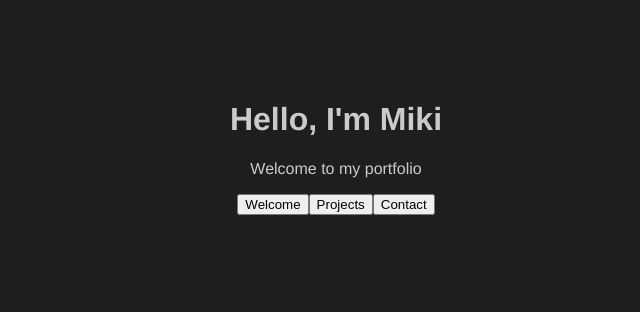
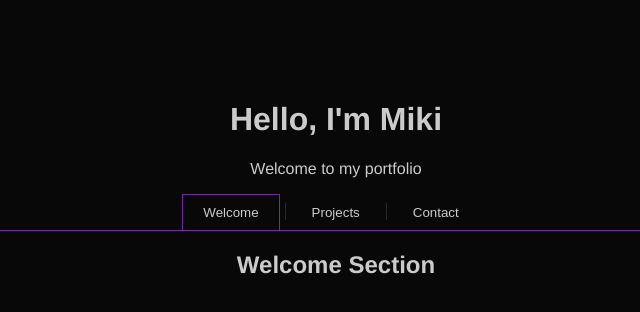
Before and after one commit to lordpiki/Portfolio-Site, a Vue app: page / in a window 1280 px wide. Shown: the top 312 px of the page, without its empty margins (304-944 px from the left). Built offline with nearby package versions, Linux system fonts and the light colour scheme.

Commit message:
Created tabs that work normally

```diff
--- a/src/components/PageIndex.vue
+++ b/src/components/PageIndex.vue
@@ -6,14 +6,41 @@
         <p>Welcome to my portfolio</p>
       </div>
 
+      <!-- Navigation Bar -->
       <div class="navigation-bar">
-        <button @click="scrollToSection('welcome')">Welcome</button>
-        <button @click="scrollToSection('projects')">Projects</button>
-        <button @click="scrollToSection('contact')">Contact</button>
+        <div class="button-container">
+          <button :class="{ 'selected': currentSection === 'welcome' }" @click="showSection('welcome')">Welcome</button>
+        </div >
+        <div class="button-container">
+          <button :class="{ 'selected': currentSection === 'projects' }" @click="showSection('projects')">Projects</button>
+        </div>
+        <div class="button-container">
+          <button :class="{ 'selected': currentSection === 'contact' }" @click="showSection('contact')">Contact</button>
+        </div>
       </div>
 
+      <!-- Content Sections -->
+      <div v-if="currentSection === 'welcome'" id="welcome">
+        <h2>Welcome Section</h2>
+        <!-- Add your welcome content here -->
+      </div>
 
+      <div v-if="currentSection === 'projects'" id="projects">
+        <!-- Projects Showcase -->
+        <div class="projects">
+          <div v-for="project in projects" :key="project.id" class="project-card">
+            <h3>{{ project.name }}</h3>
+            <p>{{ project.description }}</p>
+            <!-- Add more project details as needed -->
+          </div>
+        </div>
+      </div>
 
+      <div v-if="currentSection === 'contact'" id="contact" class="contact">
+        <h2>Contact Me</h2>
+        <p>Email: <a href="mailto:your.email@example.com">your.email@example.com</a></p>
+        <p>LinkedIn: <a href="https://www.linkedin.com/in/your-linkedin-profile/">LinkedIn Profile</a></p>
+      </div>
     </div>
   </div>
 </template>
@@ -22,6 +49,7 @@
 export default {
   data() {
     return {
+      currentSection: 'welcome',
       projects: [
         { id: 1, name: 'Project 1', description: 'Description 1' },
         { id: 2, name: 'Project 2', description: 'Description 2' },
@@ -29,6 +57,11 @@ export default {
       ],
     };
   },
+  methods: {
+    showSection(section) {
+      this.currentSection = section;
+    },
+  },
 };
 </script>
 
--- a/src/styles/PageIndex.css
+++ b/src/styles/PageIndex.css
@@ -1,7 +1,7 @@
 body {
     margin: 0;
     font-family: 'Arial', sans-serif;
-    background-color: #1e1e1e;
+    background-color: rgb(8, 8, 8);
     color: #8A2CC9;
   }
 
@@ -9,4 +9,50 @@ body {
     max-width: 800px;
     margin: 0 auto;
     padding: 20px;
+    color: #cbcbcb;
+    border-radius: 10px;
   }
+
+
+
+  .navigation-bar {
+    justify-content: center;
+    display: flex;
+    margin-bottom: 20px;
+    border-bottom: 1px solid #712ba1;
+  }
+
+
+  .button-container::after {
+    content: "";
+    border-right: 1px solid #262626;
+    margin: 5px;
+  }
+
+  .button-container:last-child::after {
+    border-right: none;
+  }
+
+  .navigation-bar button {
+    padding: 10px 20px;
+    background-color: transparent;
+    color: #cbcbcb;
+    border: none;
+    /* border-top-left-radius: 5px;
+    border-top-right-radius: 5px; */
+    cursor: pointer;
+    border: 1px solid transparent;
+    border-bottom: 0px;
+  }
+
+
+  .navigation-bar button:hover {
+    border-color: #262626;
+    border-bottom: 0px;
+
+  }
+
+  .navigation-bar button.selected {
+    border: 1px solid #712ba1;
+    border-bottom: 0px;
+  }
```
